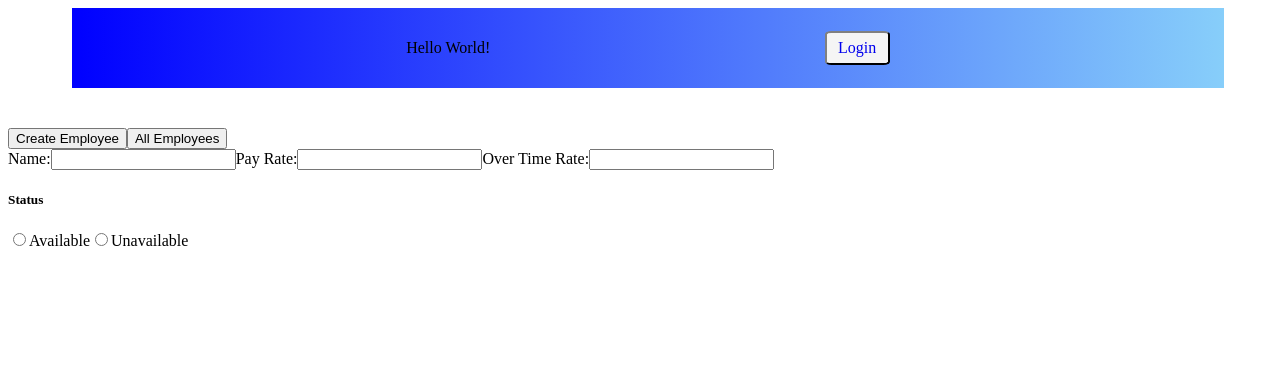
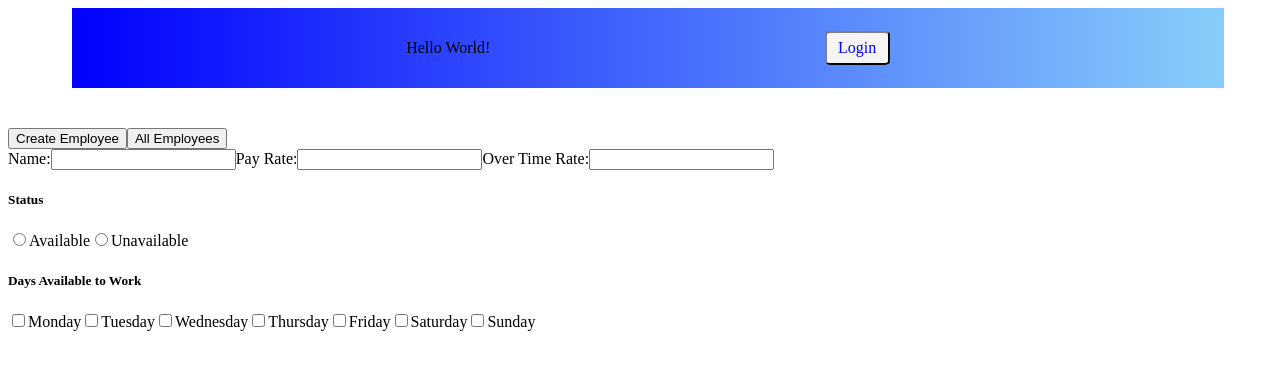
Before and after one commit to Kelphane/Payroll_Tracker_FrontEnd, a React (Create React App) app: page /employees in a window 1280 px wide. Both pictures are taken after a click on the button "Create Employee". Shown: the top 370 px of the page. Built offline with nearby package versions, Linux system fonts and the light colour scheme; no server answers.

Commit message:
Added Input Fields to CreateEmployee Component in CreateEmployee.jsx

```diff
--- a/src/Components/Employees/CreateEmployee/CreateEmployee.jsx
+++ b/src/Components/Employees/CreateEmployee/CreateEmployee.jsx
@@ -27,7 +27,28 @@ const CreateEmployee = ({ id }) => {
 
             <input type="radio" id="unavailable" name="status" />
             <label htmlFor="unavailable">Unavailable</label>
-            <label></label>
+
+            <h5>Days Available to Work</h5>
+            <input type="checkbox" id="mon" value="mon" />
+            <label htmlFor="mon">Monday</label>
+
+            <input type="checkbox" id="tue" value="tue" />
+            <label htmlFor="tue">Tuesday</label>
+
+            <input type="checkbox" id="wed" value="wed"/>
+            <label htmlFor="wed">Wednesday</label>
+
+            <input type="checkbox" id="thu" value="thu" />
+            <label htmlFor="thu">Thursday</label>
+
+            <input type="checkbox" id="fri" value="fri" />
+            <label htmlFor="fri">Friday</label>
+
+            <input type="checkbox" id="sat" value="sat" />
+            <label htmlFor="sat">Saturday</label>
+
+            <input type="checkbox" id="sun" value="sun"/>
+            <label htmlFor="sun">Sunday</label>
         </form>
     );
 }
```
